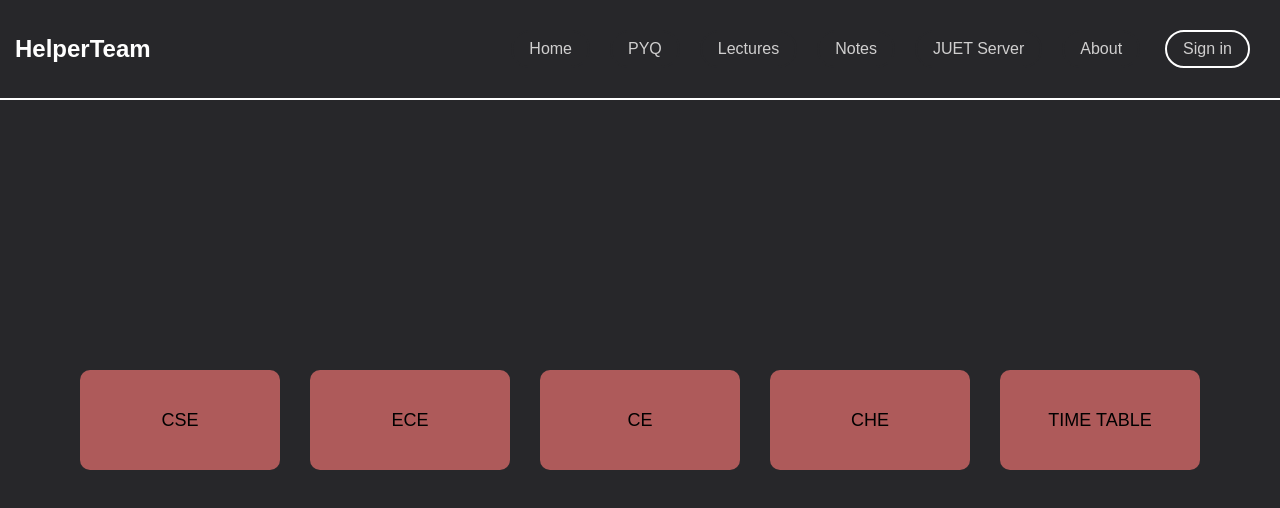
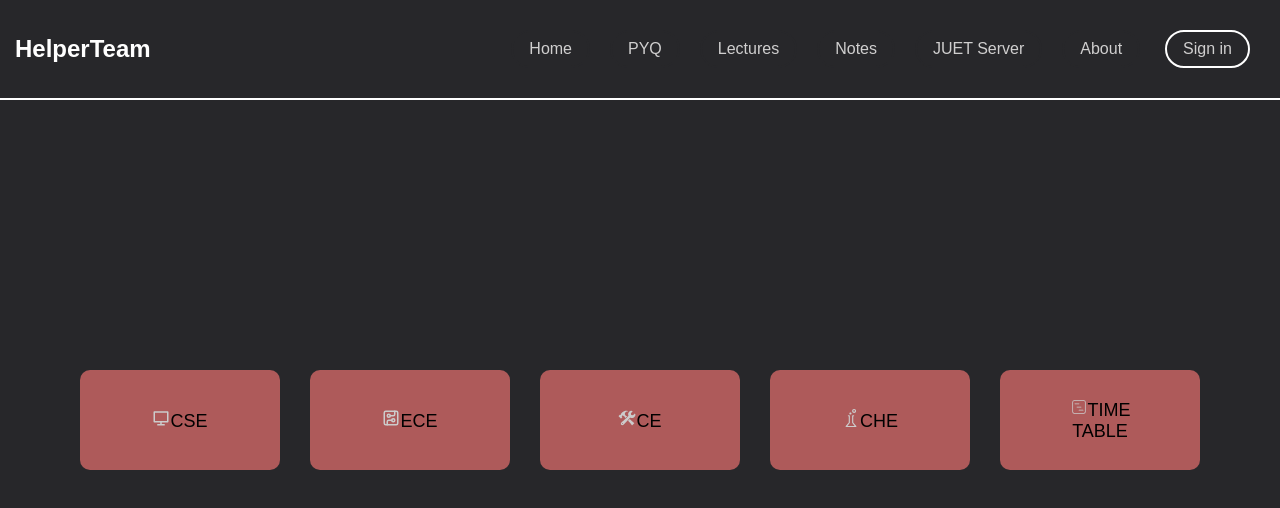
Before and after one commit to Indranil102/Helper_Team, a React (Create React App) app: page /juetserver in a window 1280 px wide. Shown: the top 508 px of the page. Built offline with nearby package versions, Linux system fonts and the light colour scheme; a web font is replaced by a local one.

Commit message:
logos added

```diff
--- a/src/Pages/SelectDepartment/SelectDepartment.jsx
+++ b/src/Pages/SelectDepartment/SelectDepartment.jsx
@@ -1,17 +1,28 @@
 import React from 'react'
 import './SelectDepartment.css'
+import { RiComputerLine } from "react-icons/ri";
+import { LuCircuitBoard } from "react-icons/lu";
+import { IoIosConstruct } from "react-icons/io";
+import { SlChemistry } from "react-icons/sl";
+import { CiViewTimeline } from "react-icons/ci";
+
+
 const SelectDepartment = () => {
   return (
     <div className='mom'>
       <div className="select-year-fullscreen">
 
           <div className="contain">
-          <a href="https://drive.google.com/drive/folders/1Ve3D7nfETE1Z-Ex5iLa6Uywi6QDuLhgc?usp=drive_link"><button className="box"  >CSE</button></a>
-          <a href="https://drive.google.com/drive/folders/1HeXlS04ETkFbdHKPsdzN8Y_eLKyVfk-D?usp=drive_link"><button className="box"  >ECE</button></a>
-          <a href="https://drive.google.com/drive/folders/1pVsuiayY0BN6SGg28zz1HNVqlEwY-RV_?usp=drive_link"><button className="box"  >CE</button></a>
-          <a href="https://drive.google.com/drive/folders/10CWI-bAk3obokvtyr6LFzFQQrCPOSjQd?usp=drive_link"><button className="box"  >CHE</button></a>
+          <a href="https://drive.google.com/drive/folders/1Ve3D7nfETE1Z-Ex5iLa6Uywi6QDuLhgc?usp=drive_link"><button className="box"  > <RiComputerLine />CSE</button></a>
+          <a href="https://drive.google.com/drive/folders/1HeXlS04ETkFbdHKPsdzN8Y_eLKyVfk-D?usp=drive_link"><button className="box"  ><LuCircuitBoard />
+          ECE</button></a>
+          <a href="https://drive.google.com/drive/folders/1pVsuiayY0BN6SGg28zz1HNVqlEwY-RV_?usp=drive_link"><button className="box"  ><IoIosConstruct />
+          CE</button></a>
+          <a href="https://drive.google.com/drive/folders/10CWI-bAk3obokvtyr6LFzFQQrCPOSjQd?usp=drive_link"><button className="box"  > <SlChemistry />
+          CHE</button></a>
 
-          <a href="https://drive.google.com/drive/folders/1pVsuiayY0BN6SGg28zz1HNVqlEwY-RV_?usp=drive_link"><button className="box"  >TIME TABLE</button></a>
+          <a href="https://drive.google.com/drive/folders/1pVsuiayY0BN6SGg28zz1HNVqlEwY-RV_?usp=drive_link"><button className="box"  ><CiViewTimeline />
+          TIME TABLE</button></a>
 
           </div>
         </div>
```
